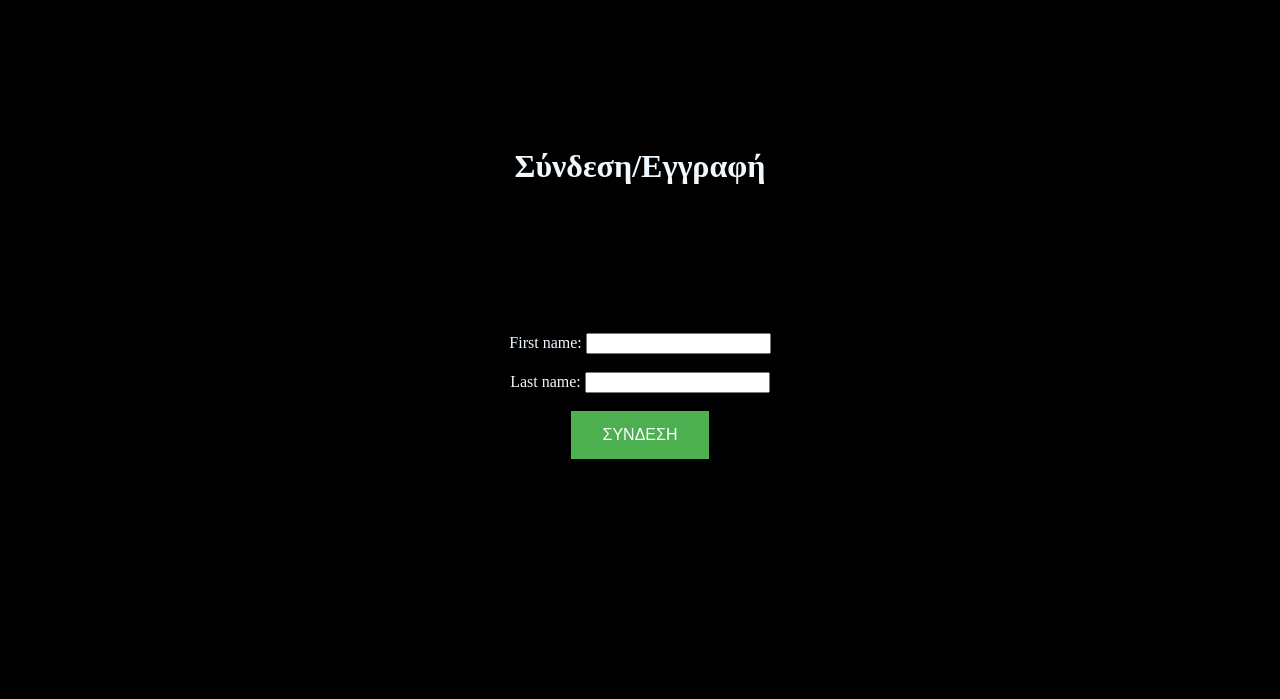
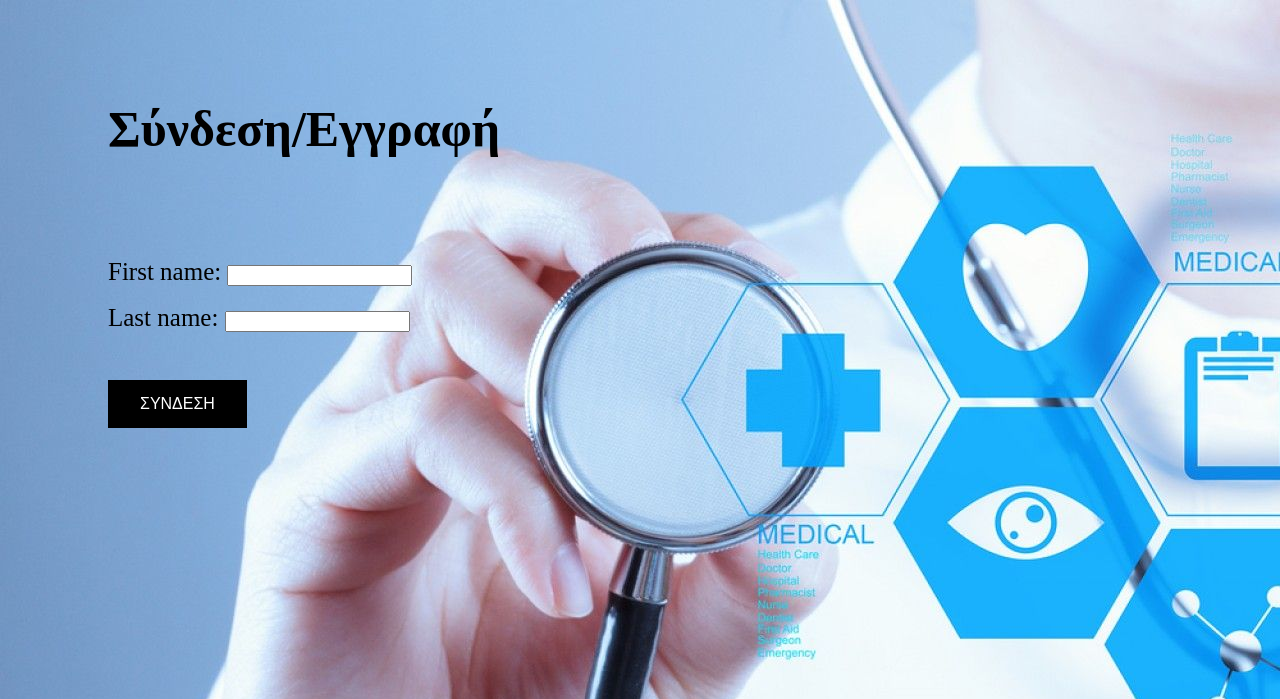
Before and after one commit to tzarhs/DocWebox, a PHP site: page /login_form.php in a window 1280 px wide. Shown: the top 699 px of the page. Run offline with PHP 8.4, Linux system fonts and the light colour scheme.

Commit message:
Same files , but with adjustments.

```diff
--- a/css/styles.css
+++ /dev/null
@@ -1,24 +0,0 @@
-body {
-        background-color: black;
-        text-align: center;
-}
-
-h1{
-    color: aliceblue;
-    padding: 10%;
-}
-
-label{
-    color:aliceblue;
-}
-
-button{
-    background-color: #4CAF50;
-    border: none;
-    color: white;
-    padding: 15px 32px;
-    text-align: center;
-    text-decoration: none;
-    display: inline-block;
-    font-size: 16px;
-  }
--- a/login_form.php
+++ b/login_form.php
@@ -1,19 +1,20 @@
 <!DOCTYPE html>
 <html lang="en">
 <head>
+    <link rel="stylesheet" href="styles.css">
     <meta charset="UTF-8">
     <meta http-equiv="X-UA-Compatible" content="IE=edge">
     <meta name="viewport" content="width=device-width, initial-scale=1.0">
     <title>Document</title>
 </head>
 <body>
-    <link rel="stylesheet" href="css/styles.css">
+
     <h1>Σύνδεση/Εγγραφή</h1>
-    <form action="">
-        <label for="fname">First name:</label>
-        <input type="text" id="fname" name="fname"><br><br>
-        <label for="fname">Last name:</label>
-        <input type="text" id="lname" name="lname"><br><br>
+    <form>
+        <label for="fname">First name:
+        <input type="text" id="fname" name="fname"></label><br><br>
+        <label for="fname">Last name:
+        <input type="text" id="lname" name="lname"></label><br><br>
         <button type="button">ΣΥΝΔΕΣΗ</button>
     </form>
 
--- /dev/null
+++ b/styles.css
@@ -0,0 +1,29 @@
+body {
+    background-image: url('wallpaper.jpg');
+    text-align: left;
+}
+
+h1{
+    color: black;
+    margin: 100px;
+    font-size: 50px;
+}
+form{
+    margin: 100px;
+}
+label{
+    color:black;
+    font-size: 25px;
+}
+
+button{
+    background-color:black;
+    border: none;
+    color: white;
+    padding: 15px 32px;
+    text-align: center;
+    text-decoration: none;
+    display: inline-block;
+    font-size: 16px;
+    margin-top: 30px;
+  }
```
Also changed, not shown: wallpaper.jpg (added).
